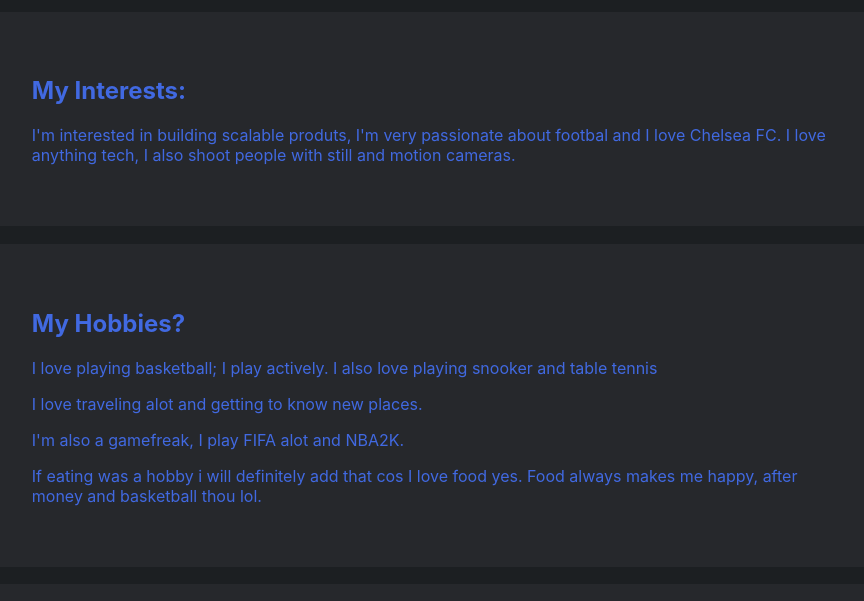
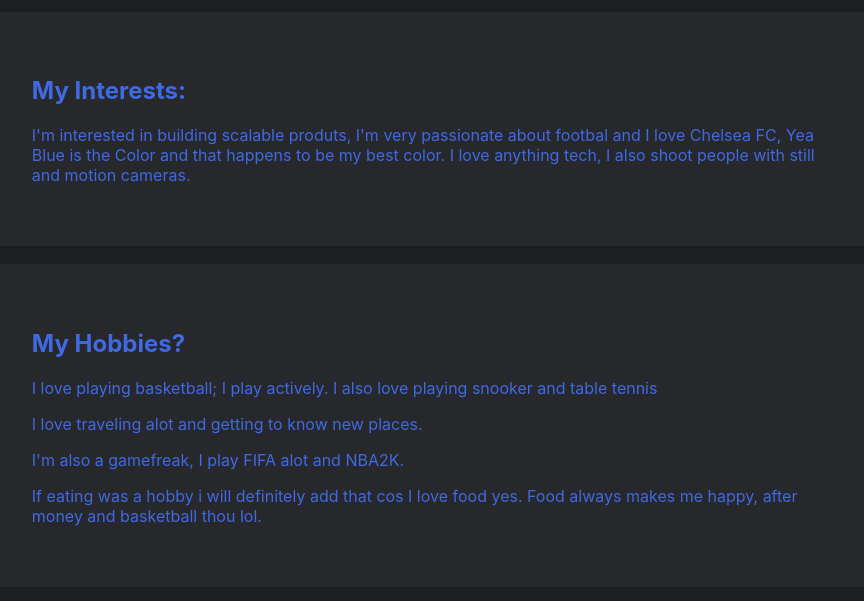
Before and after one commit to dazeign/bio-data, a plain HTML site: page index.html in a window 1280 px wide. Shown: the part 980-1581 px from the top of the page, without its empty margins (205-1069 px from the left). Drawn offline with Linux system fonts and the light colour scheme.

Commit message:
Update index.html

```diff
--- a/index.html
+++ b/index.html
@@ -50,7 +50,7 @@
             <div>
                 <h2> My Interests:</h2>
                 <div>
-                    <p>I'm interested in building scalable produts, I'm very passionate about footbal and I love Chelsea FC. I love anything tech, I also shoot people with still and motion cameras.</p>
+                    <p>I'm interested in building scalable produts, I'm very passionate about footbal and I love Chelsea FC, Yea Blue is the Color and that happens to be my best color. I love anything tech, I also shoot people with still and motion cameras.</p>
                 </div>
             </div>
         </section>
```
